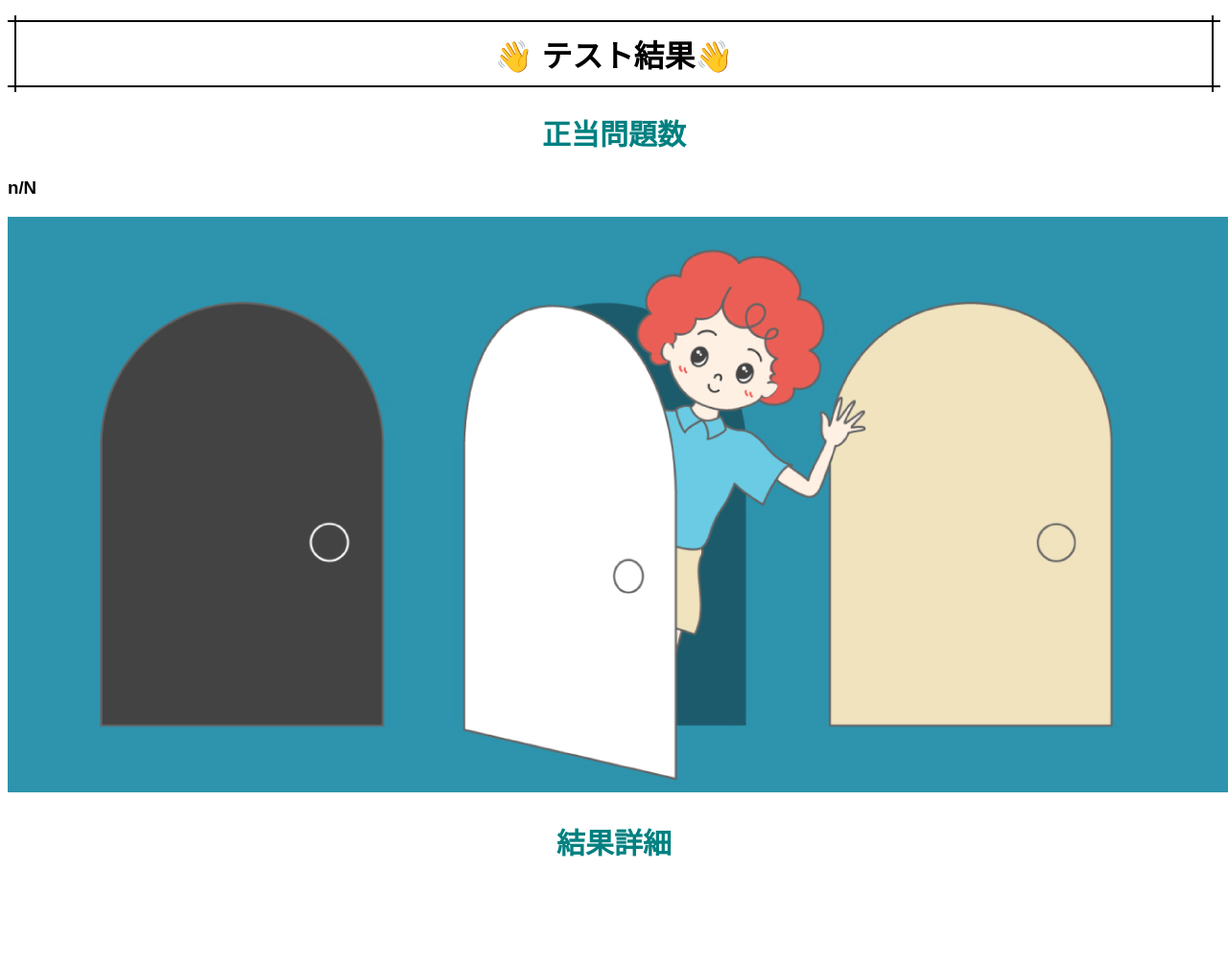
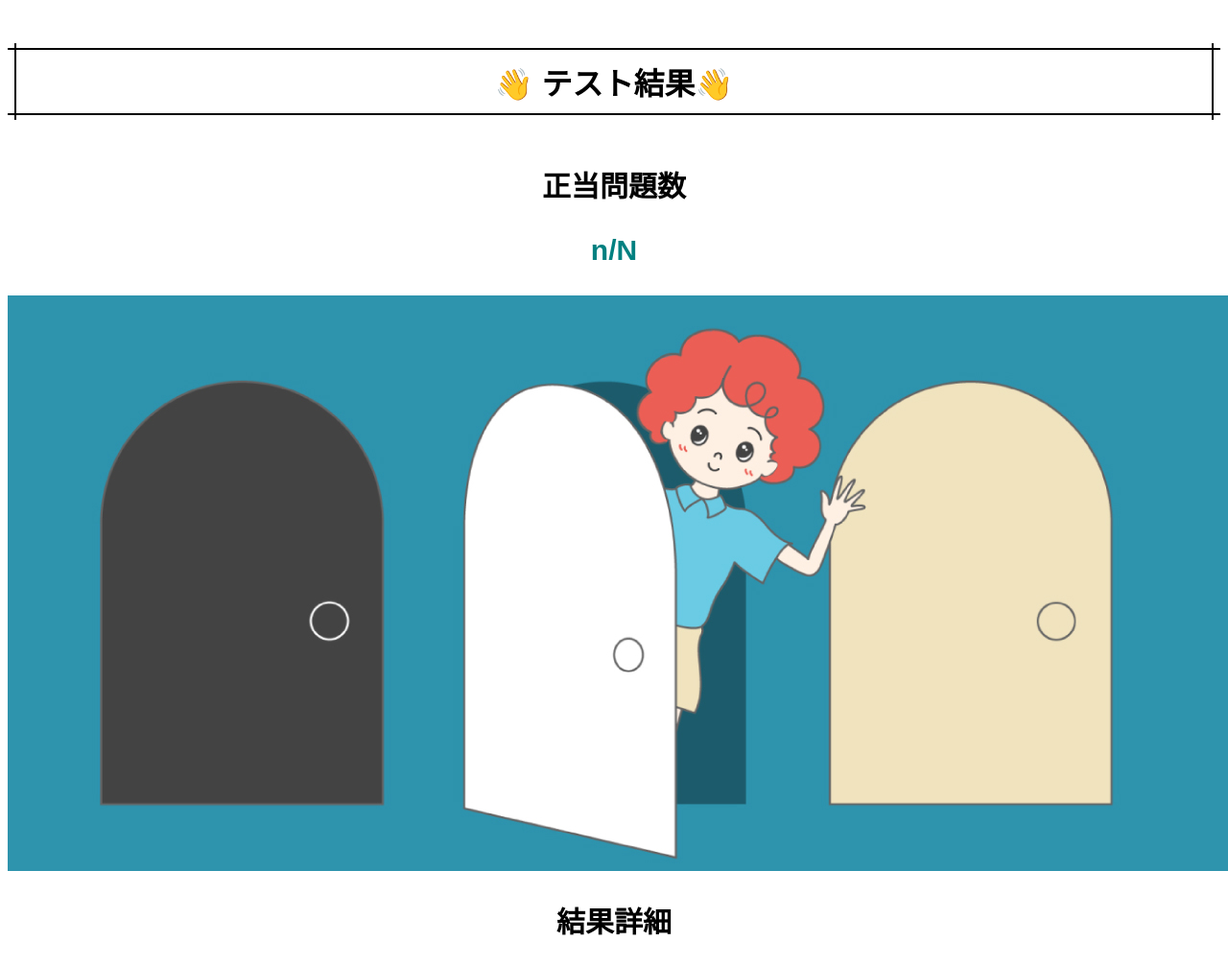
Before and after one commit to YoshikiKubotani/wordapp, a Django app: page /quiz/result in a window 1280 px wide. Shown: the whole page at 96% size. Before the commit the page ends 893 px from the top, so only its background shows below. Run offline with Django 4.2, Linux system fonts and the light colour scheme.

Commit message:
Made mergines

```diff
--- a/src/quiz/static/quiz/styles/result.css
+++ b/src/quiz/static/quiz/styles/result.css
@@ -5,6 +5,8 @@ h1
   padding: 10px;
   border-top: solid 2px black;
   border-bottom: solid 2px black;
+  margin-top: 50px;
+  margin-bottom: 50px;
 }
 h1:before, h1:after
 {
@@ -27,6 +29,13 @@ h1:after
 
 h2
 {
+  color:#000000;
+  font-size:30px;
+  text-align: center
+}
+
+h3
+{
   color:#008080;
   font-size:30px;
   text-align: center
```
